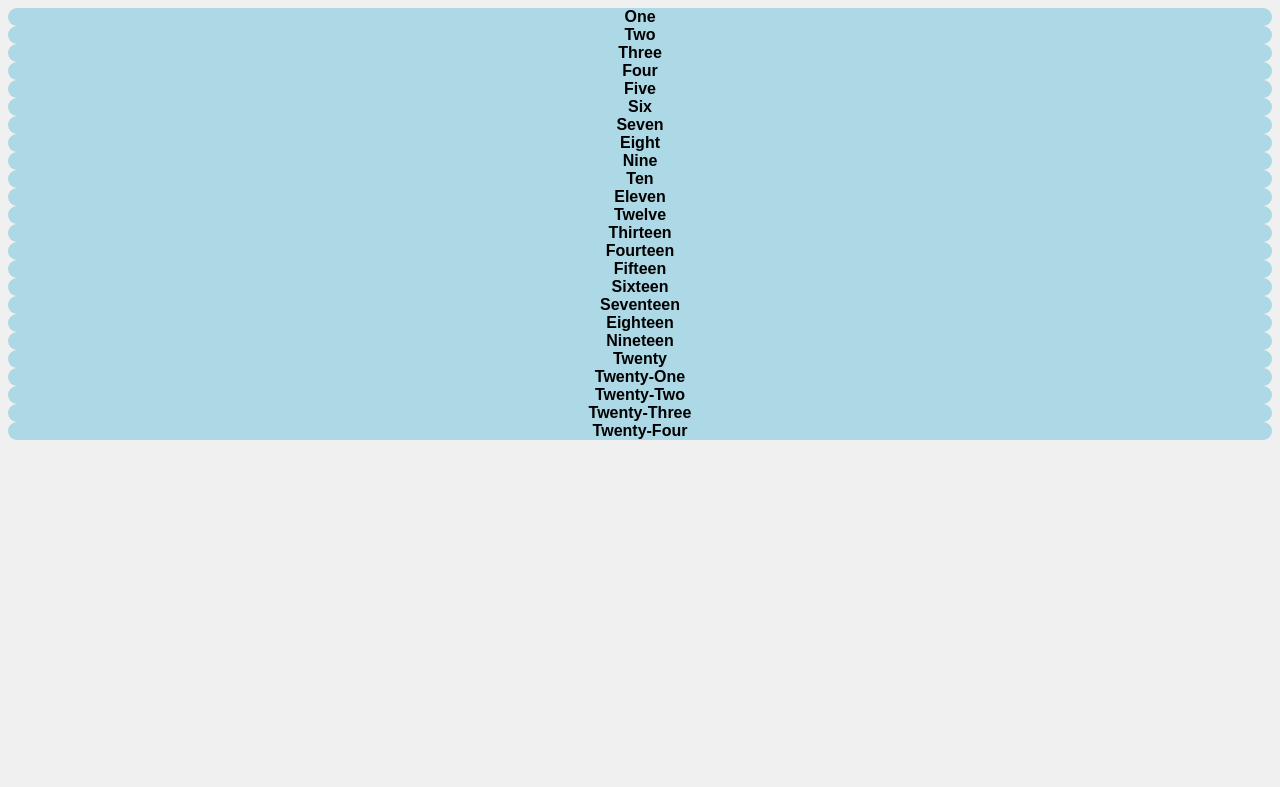
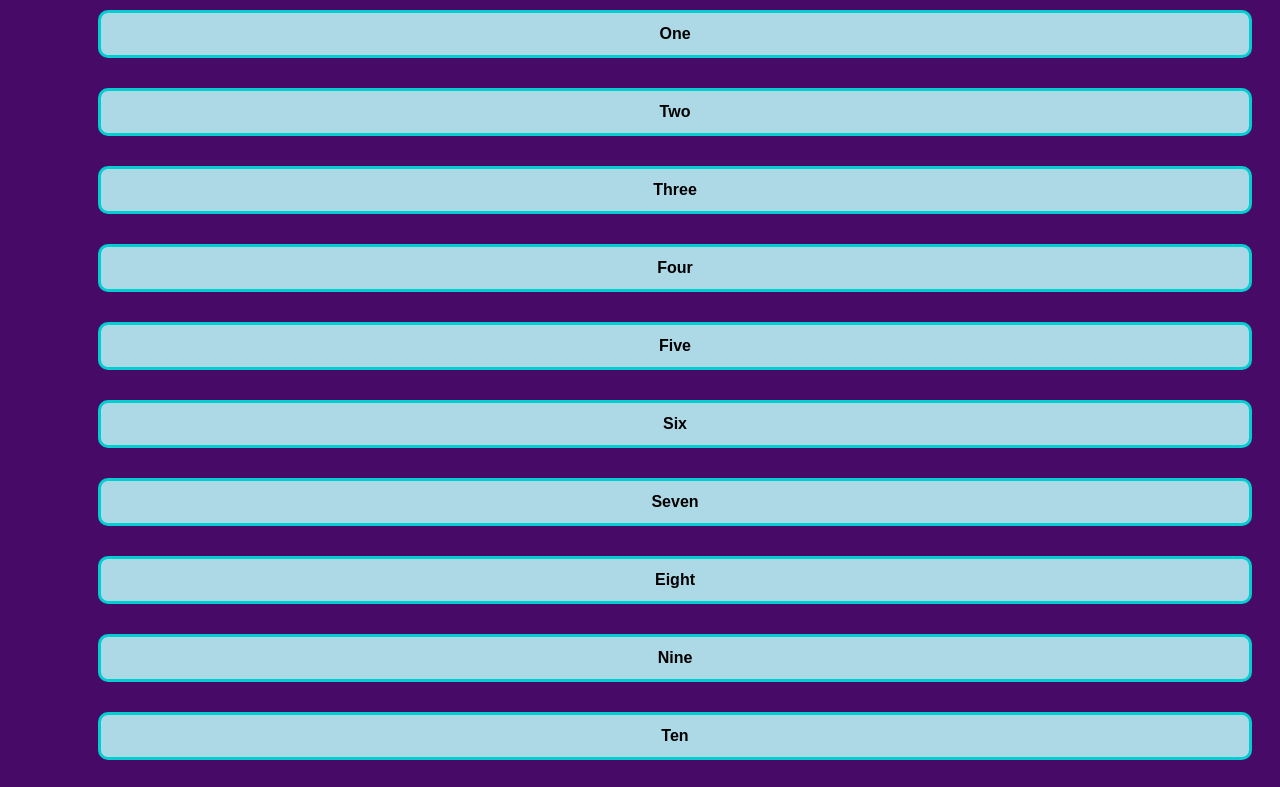
Before and after one commit to Liana-aspiringdev/spacing-livecode, a plain HTML site: page index.html in a window 1280 px wide. Shown: the top 787 px of the page. Drawn offline with Linux system fonts and the light colour scheme.

Commit message:
Changed up some MBPC styling

```diff
--- a/styles.css
+++ b/styles.css
@@ -1,6 +1,6 @@
 body {
   font-family: Arial, sans-serif;
-  background-color: #f0f0f0;
+  background-color: #470b67;
 }
 
 .number {
@@ -8,4 +8,11 @@ body {
   text-align: center;
   border-radius: 10px;
   font-weight: bold;
+  margin: 10px 20px 30px 90px;
+  border: 3px darkturquoise solid;
+  padding: 12px;
+  /*
+  MBPC
+  My Busted PC
+  */
 }
```
